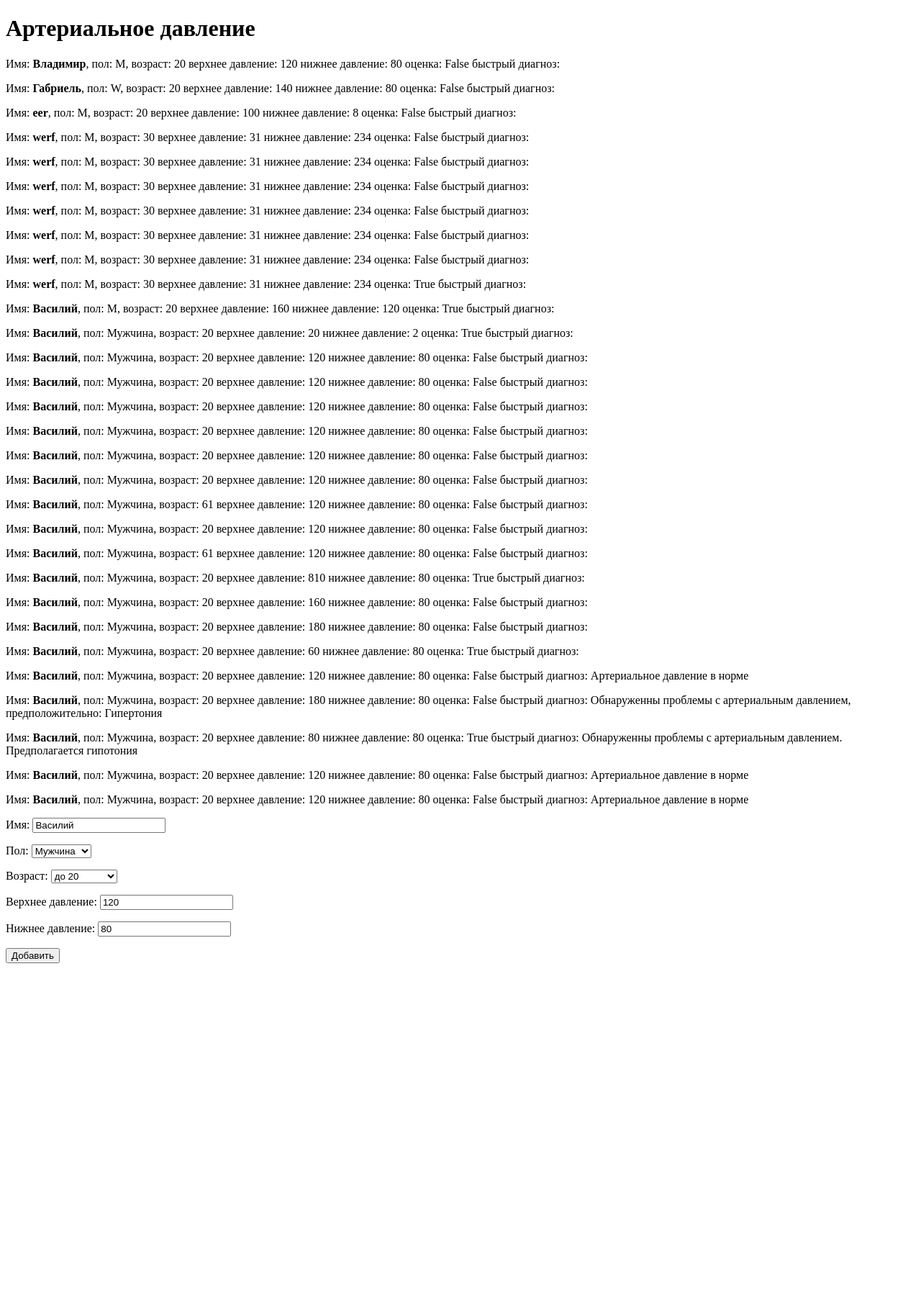
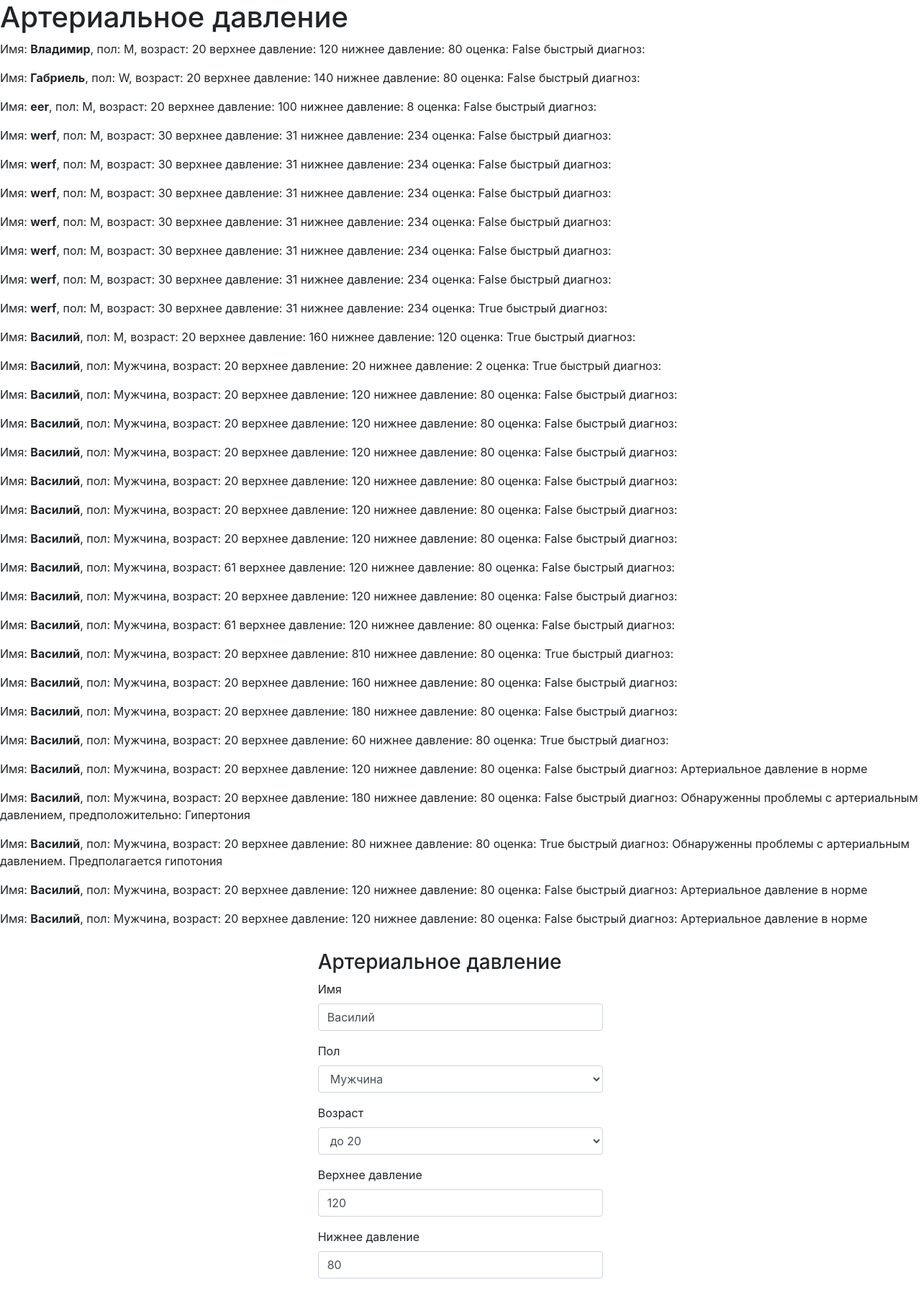
Before and after one commit to obver170/health, a Django app: page /monitor/ in a window 1280 px wide. Shown: the whole page at 72% size. Before the commit the page ends 1338 px from the top, so only its background shows below. Run offline with Django 3.2, Linux system fonts and the light colour scheme; data comes from the database, SQL or seed files in the repository; both versions use the stored data as it was after the commit; some libraries are stand-ins or nearby versions.

Commit message:
Добавил bootdtrap4

```diff
--- a/health/settings.py
+++ b/health/settings.py
@@ -38,6 +38,7 @@ INSTALLED_APPS = [
     'django.contrib.messages',
     'django.contrib.staticfiles',
     'monitor.apps.MonitorConfig',
+    'bootstrap4',
 ]
 
 MIDDLEWARE = [
--- a/monitor/templates/monitor/index.html
+++ b/monitor/templates/monitor/index.html
@@ -1,7 +1,11 @@
+{% load bootstrap4 %}
+
 <!doctype html>
 <html lang="en">
 <head>
     <meta http-equiv="Content-Type" content="text/html; charset=utf-8">
+    {% bootstrap_css %}
+    {% bootstrap_javascript jquery='full' %}
     <title>Артериальное давление</title>
 </head>
 <body>
@@ -17,10 +21,22 @@
         </p>
     {% endfor %}
 
-    <form method="post">
-        {% csrf_token %}
-        {{form.as_p}}
-        <button type="submit">Добавить</button>
-    </form>
+<!--    <form method="post">-->
+<!--        {% csrf_token %}-->
+<!--        {{form.as_p}}-->
+<!--        <button type="submit">Добавить</button>-->
+<!--    </form>-->
+    <div class="container-fluid">
+             <div class="row">
+                <div class="col-sm-4 ml-auto mt-2 pt-2 mr-auto " >
+                  <h3>Артериальное давление</h3>
+                    <form method="post">
+                        {% csrf_token %}
+                        {% bootstrap_form form layout='vertical'%}
+                        {% buttons submit='Добавить' %} {% endbuttons %}
+                    </form>
+                </div>
+             </div>
+        </div>
 </body>
 </html>
```
Also changed, not shown: db.sqlite3.
